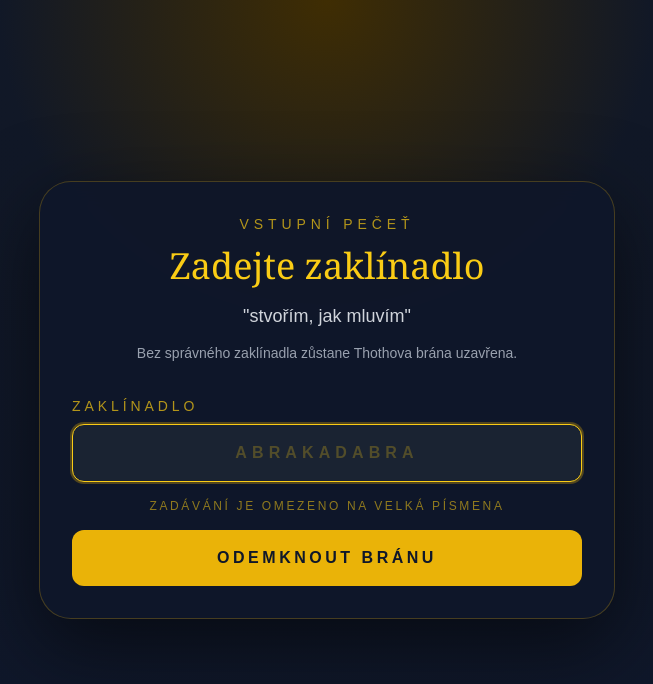
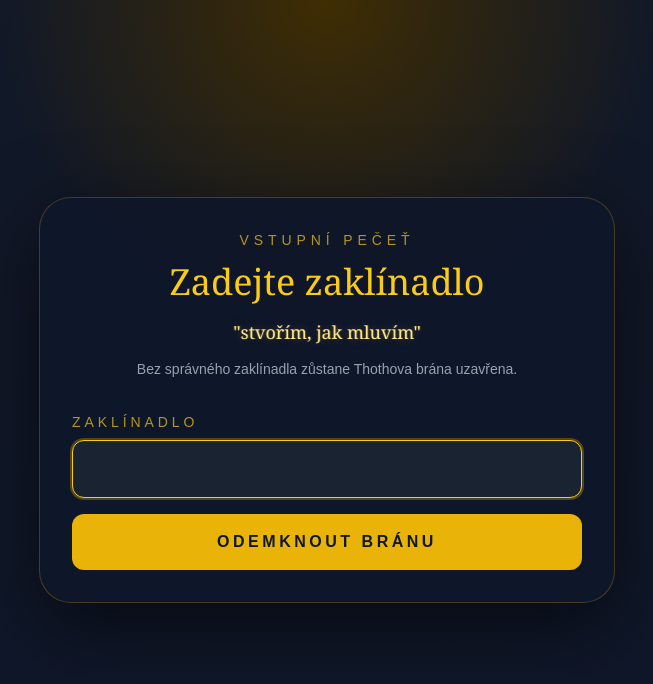
Before and after one commit to 314PAP/tarrot, a React (Vite) app: page / in a window 1280 px wide. Shown: the top 684 px of the page, without its empty margins (313-966 px from the left). Built offline with nearby package versions, Linux system fonts and the light colour scheme.

Commit message:
Spell gate UI polish + tarot content restoration + layout fixes

```diff
--- a/src/App.tsx
+++ b/src/App.tsx
@@ -66,7 +66,7 @@ function App() {
             <h1 className="mt-3 font-serif text-3xl text-gold-400 sm:text-4xl">
               Zadejte zaklínadlo
             </h1>
-            <p className="mt-4 text-lg text-gray-300">
+            <p className="spell-hint mt-4 text-lg font-serif">
               "stvořím, jak mluvím"
             </p>
             <p className="mt-3 text-sm leading-relaxed text-gray-400">
@@ -88,7 +88,6 @@ function App() {
                 inputMode="text"
                 maxLength={SPELL.length}
                 onChange={(event) => handleSpellChange(event.target.value)}
-                placeholder="ABRAKADABRA"
                 spellCheck={false}
                 type="text"
                 value={spell}
@@ -99,11 +98,7 @@ function App() {
               <p className="text-center text-sm text-amber-300">
                 {error}
               </p>
-            ) : (
-              <p className="text-center text-xs uppercase tracking-[0.22em] text-gold-400/55">
-                Zadávání je omezeno na velká písmena
-              </p>
-            )}
+            ) : null}
 
             <button
               className="w-full rounded-xl bg-gold-500 px-6 py-4 font-bold tracking-[0.22em] text-mystic-900 transition-colors hover:bg-gold-400"
--- a/src/index.css
+++ b/src/index.css
@@ -14,3 +14,63 @@ body {
   color: var(--color-gold-400);
   font-family: sans-serif;
 }
+
+.spell-hint {
+  color: #fde68a;
+  text-shadow:
+    0 0 10px rgba(250, 204, 21, 0.25),
+    1px 0 0 rgba(250, 204, 21, 0.22),
+    -1px 0 0 rgba(255, 255, 255, 0.12);
+  animation: spell-glitch 2.8s ease-in-out infinite;
+}
+
+@keyframes spell-glitch {
+  0%,
+  100% {
+    transform: translateX(0);
+    text-shadow:
+      0 0 10px rgba(250, 204, 21, 0.25),
+      1px 0 0 rgba(250, 204, 21, 0.22),
+      -1px 0 0 rgba(255, 255, 255, 0.12);
+  }
+
+  14% {
+    transform: translateX(0.4px);
+    text-shadow:
+      0 0 12px rgba(250, 204, 21, 0.32),
+      1.5px 0 0 rgba(234, 179, 8, 0.32),
+      -1.5px 0 0 rgba(255, 255, 255, 0.16);
+  }
+
+  15% {
+    transform: translateX(-0.6px);
+    text-shadow:
+      0 0 13px rgba(250, 204, 21, 0.35),
+      2px 0 0 rgba(234, 179, 8, 0.38),
+      -2px 0 0 rgba(255, 255, 255, 0.18);
+  }
+
+  16% {
+    transform: translateX(0);
+  }
+
+  48% {
+    transform: translateX(0.2px);
+    text-shadow:
+      0 0 12px rgba(250, 204, 21, 0.28),
+      1.2px 0 0 rgba(234, 179, 8, 0.25),
+      -1.2px 0 0 rgba(255, 255, 255, 0.15);
+  }
+
+  49% {
+    transform: translateX(-0.5px);
+    text-shadow:
+      0 0 14px rgba(250, 204, 21, 0.36),
+      1.8px 0 0 rgba(234, 179, 8, 0.35),
+      -1.8px 0 0 rgba(255, 255, 255, 0.18);
+  }
+
+  50% {
+    transform: translateX(0);
+  }
+}
```
